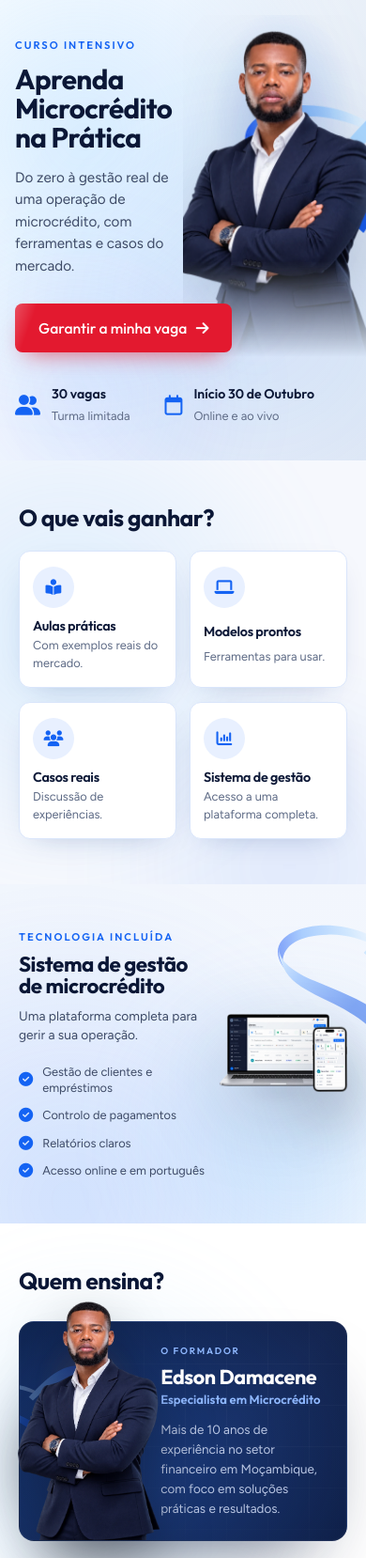
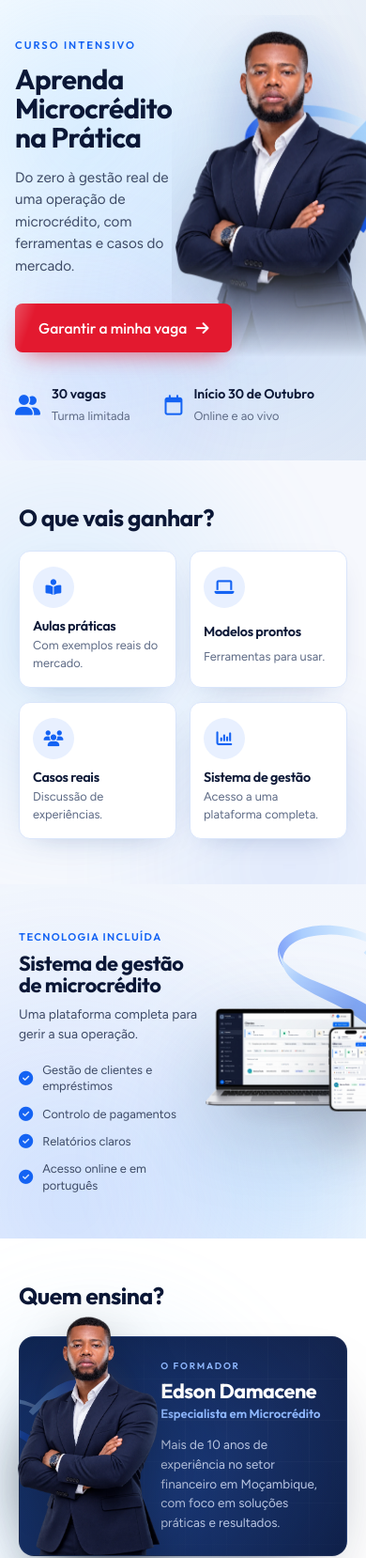
Before and after one commit to Kheyssper/site, a plain HTML site: page ld/index.html in a window 390 px wide. Shown: the top 1658 px of the page at 94% size. Drawn offline with Linux system fonts and the light colour scheme.

Commit message:
Landing: foto inteira no hero mobile e dispositivos maiores
Corrige a foto do hero que ficava com altura zero no mobile, mostra o
recorte completo (o ombro pode sair pela direita) e aumenta o portatil e o
telemovel na seccao do sistema de gestao.

Co-Authored-By: Claude Opus 5.5 <noreply@anthropic.com>

```diff
--- a/ld/index.html
+++ b/ld/index.html
@@ -373,13 +373,14 @@
     .hero-grid{display:block}
     .hero-copy{padding:40px 0 36px}
     .hero h1{font-size:clamp(1.75rem,7.6vw,2.4rem);line-height:1.06;margin:.4em 0 .5em;max-width:60%}
-    .hero .lead{font-size:.95rem;line-height:1.55;max-width:min(51%,19em)}
+    .hero .lead{font-size:.95rem;line-height:1.55;max-width:min(46%,19em)}
     .hero .btn{margin-top:28px;font-size:.98rem;padding:.9em 1.6em}
     /* a foto ocupa a coluna direita, à escala certa (cover, nunca esticada) */
-    .hero-photo{position:absolute;z-index:1;top:16px;right:0;bottom:auto;height:calc(100% - 126px);width:50%;padding:0;overflow:hidden;
+    /* foto inteira: ancorada à esquerda, o ombro pode sair pela direita */
+    .hero-photo{position:absolute;z-index:1;top:16px;left:47%;right:auto;bottom:auto;height:calc(100% - 126px);width:auto;padding:0;
       background:radial-gradient(55% 45% at 55% 30%,rgba(124,170,255,.35),transparent 72%);
       -webkit-mask:linear-gradient(#000 72%,transparent);mask:linear-gradient(#000 72%,transparent)}
-    .hero-photo img{position:absolute;inset:0;transform:none;width:100%;height:100%;max-height:none;object-fit:cover;object-position:50% 0}
+    .hero-photo img{position:static;transform:none;width:auto;height:100%;max-width:none;max-height:none}
     .hero .ribbon-main{width:460px;right:-230px;top:0;bottom:auto;opacity:.85}
     .hero-meta{gap:0;margin-top:34px;flex-wrap:nowrap}
     .meta{gap:12px;padding-right:18px}
@@ -398,13 +399,13 @@
 
     /* tecnologia: texto e dispositivos lado a lado */
     .tech{padding:48px 0}
-    .tech-grid{grid-template-columns:1.1fr .9fr;gap:10px}
+    .tech-grid{grid-template-columns:1fr 1fr;gap:6px}
     .tech h2{font-size:1.4rem;margin:.4em 0 .4em}
     .tech .lead{font-size:.86rem;line-height:1.5}
     .checks{margin-top:20px;gap:12px}
     .checks li{font-size:.8rem;gap:10px;line-height:1.35}
     .checks i{font-size:.95rem}
-    .devices{padding:0 8% 6% 0}
+    .devices{padding:0 7% 6% 0;width:calc(100% + 22px);margin-right:-22px}
     .toast{display:none}
     .tech .m-only{display:block;width:320px;right:-200px;top:-30px;opacity:.5}
 
@@ -458,7 +459,10 @@
     .bcard{grid-template-columns:1fr;align-items:start;padding:16px 14px}
     .bcard .ico{grid-row:auto;margin-bottom:12px}
     .bcard h3,.bcard p{align-self:auto}
-    .tech-grid{grid-template-columns:1.2fr .8fr}
+    .tech-grid{grid-template-columns:1.12fr .88fr}
+    .tech .eyebrow{letter-spacing:.12em}
+    .tech h2{font-size:clamp(1.18rem,5.6vw,1.4rem)}
+    .devices{width:calc(100% + 28px);margin-right:-28px}
     .mentor-stats-m li{grid-template-columns:1fr;padding:0 10px}
     .mentor-stats-m .si{grid-row:auto;margin-bottom:6px}
     .plan{grid-template-columns:36px 1fr auto;grid-template-rows:auto auto auto}
```
